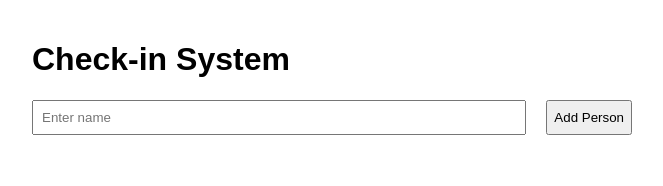
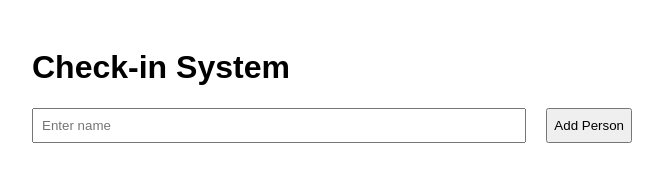
Before and after one commit to FoundationINCCorporateTeam/Checkin-1, a plain HTML site: page index.html in a window 1280 px wide. Shown: the whole page, without its empty margins (308-971 px from the left). Drawn offline with nearby package versions, Linux system fonts and the light colour scheme.

Commit message:
Update styles.css

```diff
--- a/styles.css
+++ b/styles.css
@@ -1,8 +1,5 @@
 body {
     font-family: Arial, sans-serif;
-    margin: 0;
-    padding: 0;
-    box-sizing: border-box;
 }
 
 #app {
@@ -40,7 +37,6 @@ button {
 #signature-pad {
     border: 1px solid #000;
     margin-bottom: 10px;
-    width: 100%;
 }
 
 .checked {
```
